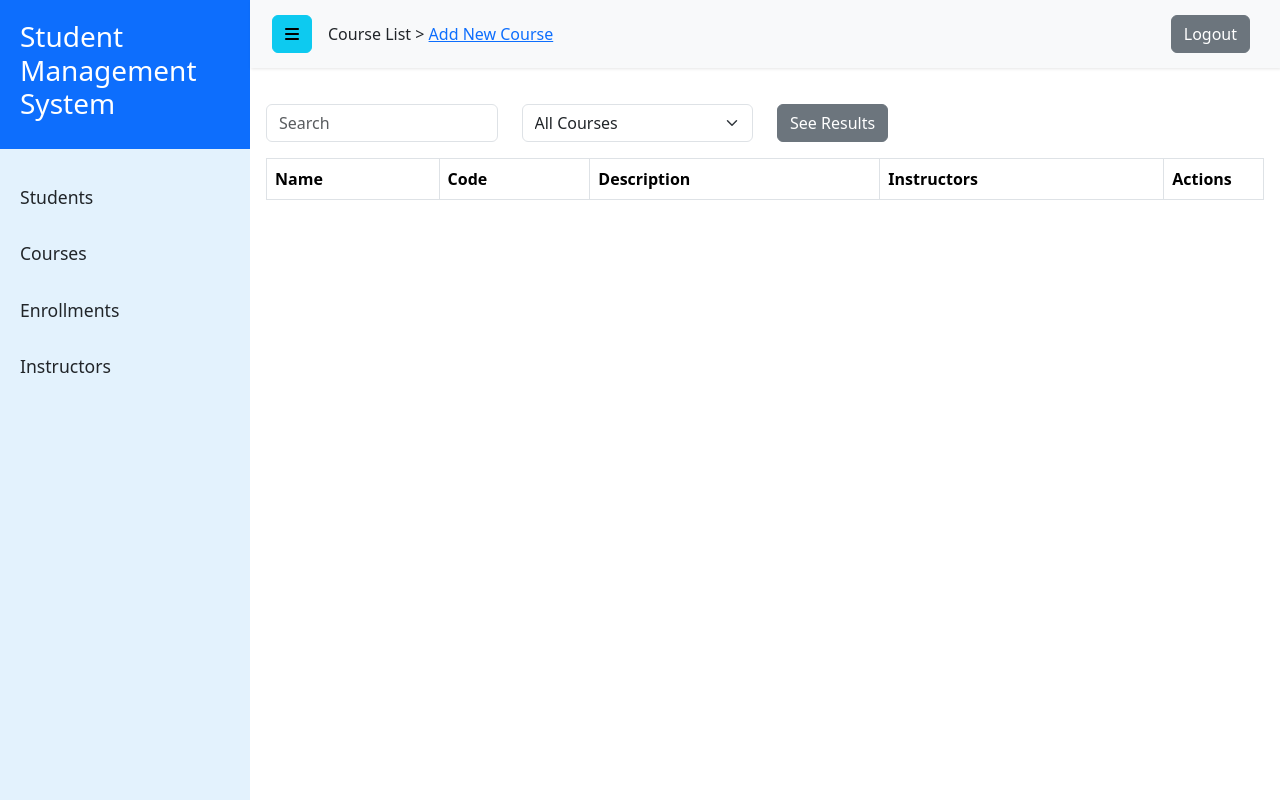
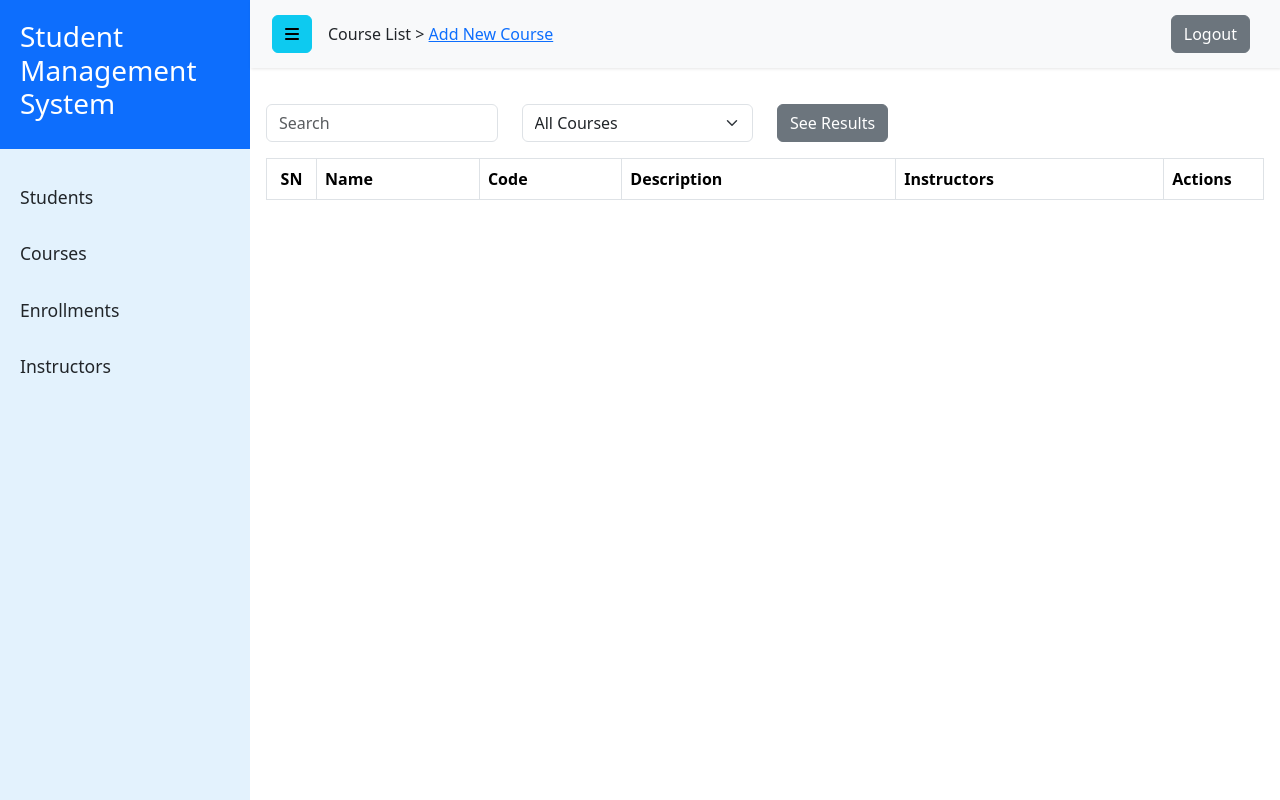
Before and after one commit to ayusbajra/studentmanagement, a Django app: page /courses/ in a window 1280 px wide. Run offline with Django 5.2, Linux system fonts and the light colour scheme; the visitor is signed in with stand-in values (Sample User, id 1); data that the repository does not hold is empty.

Commit message:
- add number counter to table in list pages

```diff
--- a/students/templates/students/course_list.html
+++ b/students/templates/students/course_list.html
@@ -14,6 +14,7 @@
     <table class="table table-bordered align-middle">
         <thead>
             <tr>
+                <th class="text-center" width="50px">SN</th>
                 <th>Name</th>
                 <th>Code</th>
                 <th>Description</th>
@@ -24,6 +25,7 @@
         <tbody>
             {% for course in object_list %}
                 <tr>
+                    <td class="text-center">{{ forloop.counter }}</td>
                     <td><a href="{% url 'course_detail' course.pk %}">{{ course }}</a></td>
                     <td>{{ course.course_code }}</td>
                     <td>{{ course.description }}</td>
--- a/students/templates/students/enrollment_list.html
+++ b/students/templates/students/enrollment_list.html
@@ -14,6 +14,7 @@
     <table class="table table-bordered align-middle">
         <thead>
             <tr>
+                <th class="text-center" width="50px">SN</th>
                 <th>Student</th>
                 <th>Course</th>
                 <th class="text-end">Exam Score</th>
@@ -24,6 +25,7 @@
         <tbody>
             {% for enrollment in object_list %}
                 <tr>
+                    <td class="text-center">{{ forloop.counter }}</td>
                     <td><a href="{% url 'enrollment_detail' enrollment.pk %}">{{ enrollment.student }}</a></td>
                     <td>{{ enrollment.course }}</td>
                     <td class="text-end">{{ enrollment.exam_score }}</td>
--- a/students/templates/students/instructor_list.html
+++ b/students/templates/students/instructor_list.html
@@ -14,6 +14,7 @@
     <table class="table table-bordered align-middle">
         <thead>
             <tr>
+                <th class="text-center" width="50px">SN</th>
                 <th>Full Name</th>
                 <th>Email</th>
                 <th>Courses</th>
@@ -23,6 +24,7 @@
         <tbody>
             {% for instructor in object_list %}
                 <tr>
+                    <td class="text-center">{{ forloop.counter }}</td>
                     <td><a href="{% url 'instructor_detail' instructor.pk %}">{{ instructor }}</a></td>
                     <td>{{ instructor.email }}</td>
                     <td>
```
